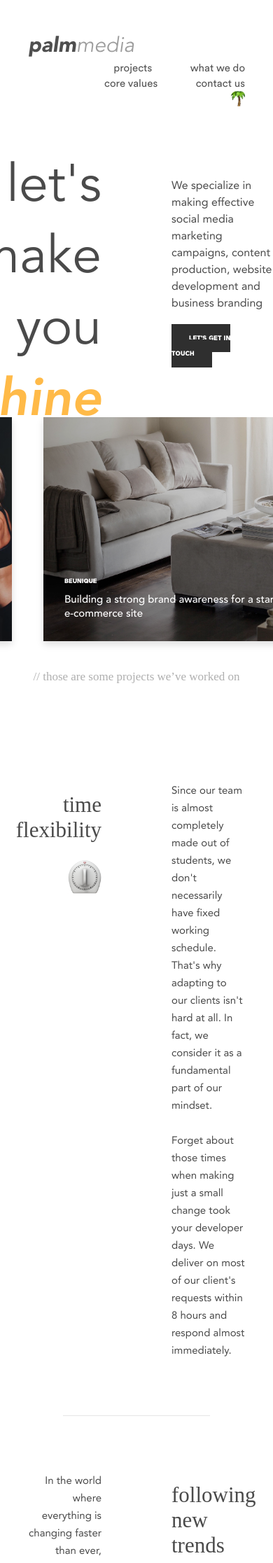
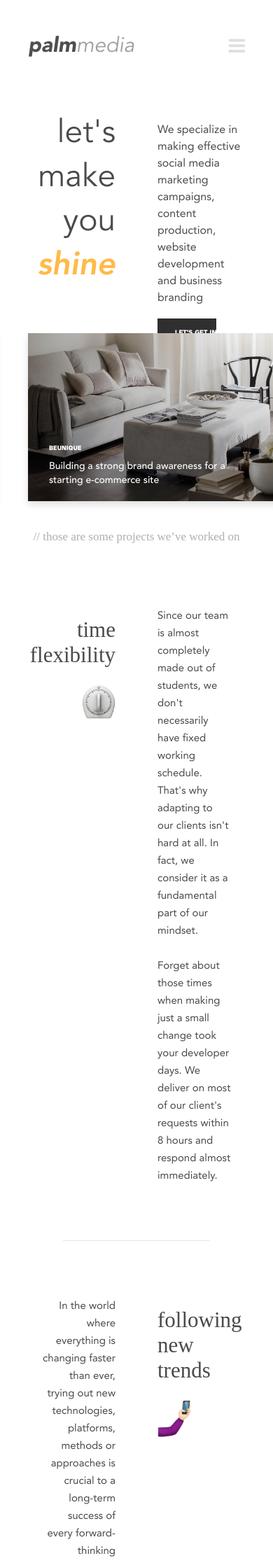
Before and after one commit to StyvekDrtic/palmmedia.cz, a Jekyll site: the page built from index.html, in a window 390 px wide. Shown: the top 2233 px of the page at 70% size. Built offline with Jekyll 4.4.1, drawn with Linux system fonts in a browser that asks for light colours; nearby versions of some CDN libraries; some web fonts are replaced.

Commit message:
tablet prvni stranka

```diff
--- a/_includes/header.html
+++ b/_includes/header.html
@@ -3,7 +3,7 @@
     <img class="logoB" src="assets/img/logo.svg" alt="PalmMedia logo">
     <img class="logoW" src="assets/img/logo_w.svg" alt="PalmMedia logo">
   </a>
-  <ul class="regMenu">
+  <ul class="regMenu desktopMenu">
     <li>
       <a href="/projects">projects</a>
     </li>
@@ -20,7 +20,7 @@
       <img src="assets/img/e_palm.png" alt="palm">
     </li>
   </ul>
-  <ul class="submenu">
+  <ul class="submenu desktopMenu">
     <li>
       <a href="/social_media_marketing">social media marketing</a>
     </li>
@@ -34,4 +34,9 @@
       <a class="closeButton">close</a>
     </li>
   </ul>
+  <ul class="mobileMenu">
+    <li>
+      <i class="fa fa-bars" aria-hidden="true"></i>
+    </li>
+  </ul>
 </header>
--- a/_sass/_core_values.scss
+++ b/_sass/_core_values.scss
@@ -41,11 +41,19 @@
       top: 0;
       right: calc(50% + 50px);
       text-align: right;
+
+      @media screen and (max-width: 950px) {
+        right: calc(50% + 30px);
+      }
     }
 
     p {
       margin-left: calc(50% + 50px);
       text-align: left;
+
+      @media screen and (max-width: 950px) {
+        margin-left: calc(50% + 30px);
+      }
     }
 
     &:first-child {
@@ -66,11 +74,23 @@
       top: 0;
       left: calc(50% + 50px);
       text-align: left;
+
+      @media screen and (max-width: 950px) {
+        left: calc(50% + 30px);
+      }
     }
 
     p {
       margin-left: 0;
       text-align: right;
+
+      @media screen and (max-width: 950px) {
+        margin-left: 20px;
+      }
     }
   }
+
+  @media screen and (max-width: 950px) {
+    margin-bottom: 90px;
+  }
 }
--- a/_sass/_header.scss
+++ b/_sass/_header.scss
@@ -39,7 +39,7 @@ header {
     margin: 0;
     display: inline-block;
     vertical-align: middle;
-    padding-top: 4px;
+    padding-top: 2px;
     float: right;
     z-index: 5;
     -webkit-transition: opacity 0.3s ease;
@@ -127,3 +127,23 @@ header {
     height: 92px;
   }
 }
+
+.desktopMenu {
+  @media screen and (max-width: 950px) {
+    display: none;
+  }
+}
+
+.mobileMenu {
+  display: none;
+
+  i {
+    font-size: 27px;
+    color: #DFDFDF;
+
+  }
+
+  @media screen and (max-width: 950px) {
+    display: block;
+  }
+}
--- a/_sass/_jumbotron.scss
+++ b/_sass/_jumbotron.scss
@@ -18,10 +18,29 @@
       position: absolute;
       right: calc(50% + 50px);
       margin: 0;
+      width: calc(100% - 50px - 50% - 40px);
 
       span {
         color: $orange;
         font-family: AveHeavyOblique;
+      }
+
+      @media screen and (max-width: 1250px) {
+        font-size: 65px;
+      }
+
+      @media screen and (max-width: 1050px) {
+        font-size: 60px;
+      }
+
+      @media screen and (max-width: 950px) {
+        font-size: 55px;
+        right: calc(50% + 30px);
+        width: calc(100% - 30px - 50% - 40px);
+      }
+
+      @media screen and (max-width: 650px) {
+        font-size: 46px;
       }
     }
 
@@ -30,6 +49,7 @@
       position: absolute;
       left: calc(50% + 50px);
       margin-top: calc(35px - 10px);
+      width: calc(100% - 50px - 50% - 40px);
 
       p {
         font-size: 16px;
@@ -39,9 +59,41 @@
         max-width: 410px;
         margin-bottom: 25px;
       }
+
+      @media screen and (max-width: 1250px) {
+        margin-top: 7px;
+      }
+
+      @media screen and (max-width: 1050px) {
+        margin-top: 5px;
+      }
+
+      @media screen and (max-width: 950px) {
+        margin-top: 0px;
+        left: calc(50% + 30px);
+        width: calc(100% - 30px - 50% - 40px);
+      }
+    }
+
+    @media screen and (max-width: 1250px) {
+      padding-top: 90px;
+      margin-bottom: 110px;
+    }
+
+    @media screen and (max-width: 950px) {
+      padding-top: 70px;
+      margin-bottom: 80px;
+    }
+
+    @media screen and (max-width: 850px) {
+      padding-top: 75px;
+      margin-bottom: 115px;
     }
   }
 
+  @media screen and (max-width: 950px) {
+    margin-bottom: 90px;
+  }
 }
 
 .jumbotronPart2 {
@@ -75,6 +127,10 @@
           margin-right: 40px;
         }
       }
+
+      @media screen and (max-width: 950px) {
+        width: 1654px;
+      }
     }
   }
 
--- a/_sass/_quote.scss
+++ b/_sass/_quote.scss
@@ -34,6 +34,8 @@
     margin: 0 auto;
     height: 115px;
     padding-top: calc((330px - 115px)/2);
+    position: relative;
+    z-index: 10;
 
     p {
       font-family: AveRoman;
@@ -43,6 +45,12 @@
       display: inline-block;
       width: calc(100% - 125px - 60px);
       float: right;
+
+      @media screen and (max-width: 850px) {
+        line-height: 27px;
+        font-size: 15px;
+        margin-top: 18px;
+      }
     }
 
     .signature {
@@ -70,5 +78,13 @@
         display: block;
       }
     }
+
+    @media screen and (max-width: 680px) {
+      padding-top: calc((330px - 135px)/2);
+    }
+
+    @media screen and (max-width: 580px) {
+      padding-top: calc((330px - 155px)/2);
+    }
   }
 }
--- a/_sass/_zaklad.scss
+++ b/_sass/_zaklad.scss
@@ -149,6 +149,10 @@ section {
       margin: 0;
       z-index: 1;
       text-align: left;
+
+      @media screen and (max-width: 950px) {
+        bottom: 70px;
+      }
     }
 
     h4 {
@@ -161,6 +165,13 @@ section {
       margin: 0;
       z-index: 1;
       text-align: left;
+
+      @media screen and (max-width: 950px) {
+        width: calc(100% - 60px);
+        font-size: 14px;
+        line-height: 20px;
+        bottom: 20px;
+      }
     }
   }
 
@@ -185,6 +196,11 @@ section {
       opacity: 0.9;
     }
   }
+
+  @media screen and (max-width: 950px) {
+    width: 360px;
+    height: 240px;
+  }
 }
 
 .line {
```
